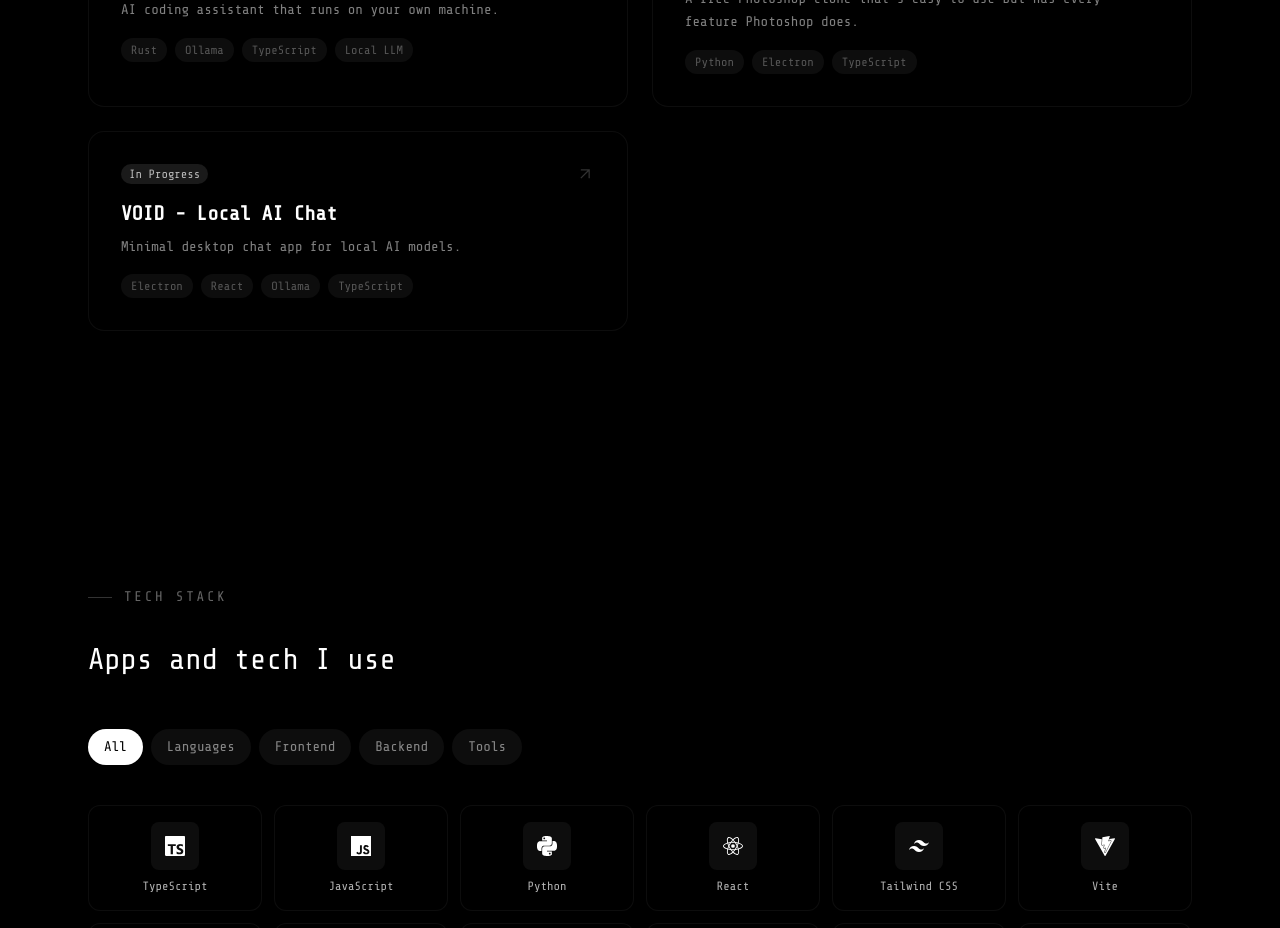
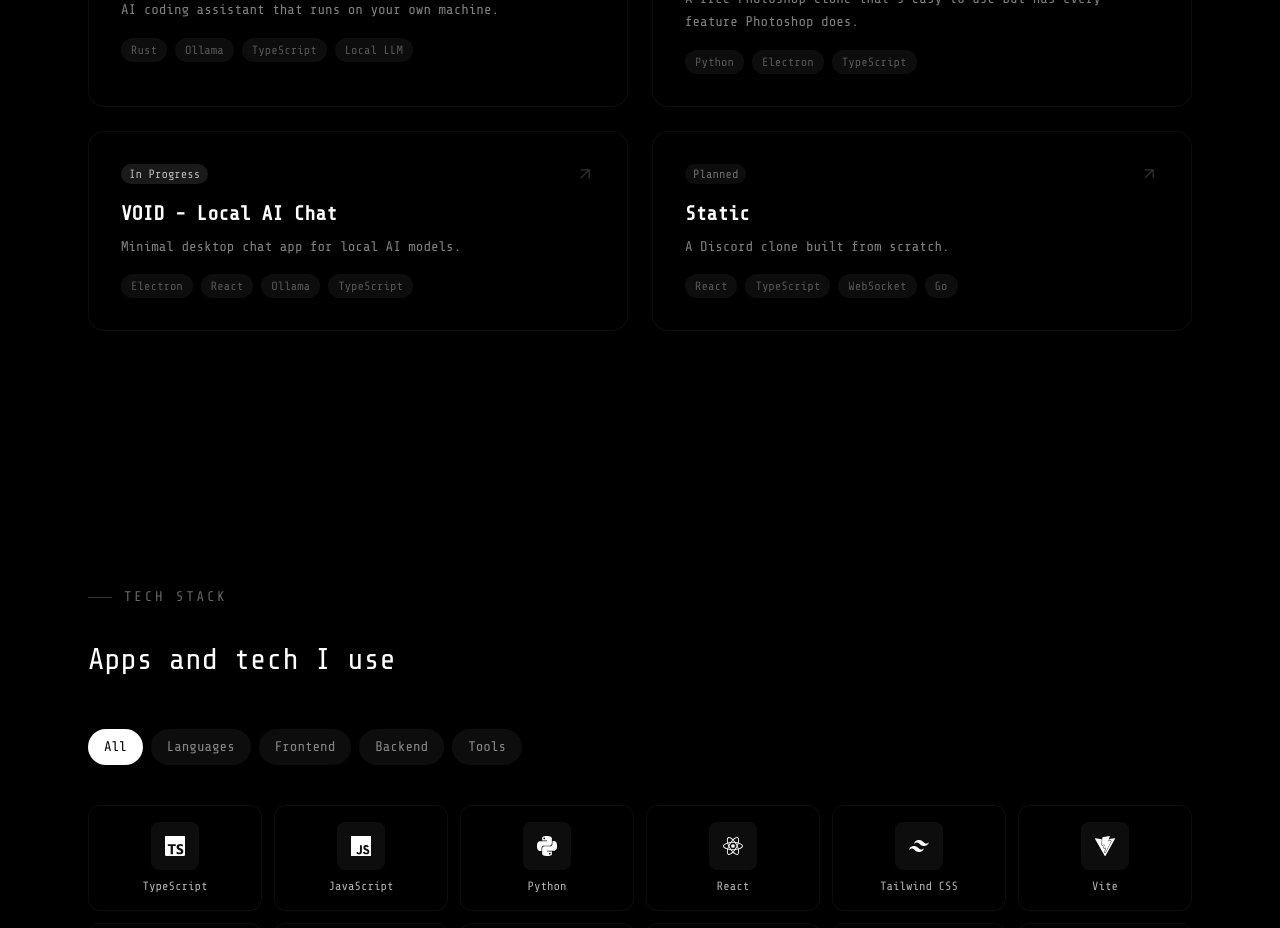
Before and after one commit to yummyfiles/yummyfiles-website, a React (Vite) app: page / in a window 1280 px wide. Shown: the part 2180-3108 px from the top of the page. Built offline with nearby package versions, Linux system fonts and the light colour scheme.

Commit message:
Add Static project (Discord clone) to Coming Up section

```diff
--- a/src/data/projects.ts
+++ b/src/data/projects.ts
@@ -52,4 +52,14 @@ export const projects: Project[] = [
     links: [],
     status: 'in-progress',
   },
+  {
+    id: 'static',
+    title: 'Static',
+    description: 'A Discord clone built from scratch.',
+    longDescription:
+      'Static is a full-featured Discord clone I\'m planning to build from the ground up. Real-time messaging, voice channels, server management, and more — all built with modern web technologies.',
+    tags: ['React', 'TypeScript', 'WebSocket', 'Go'],
+    links: [],
+    status: 'planned',
+  },
 ]
```
